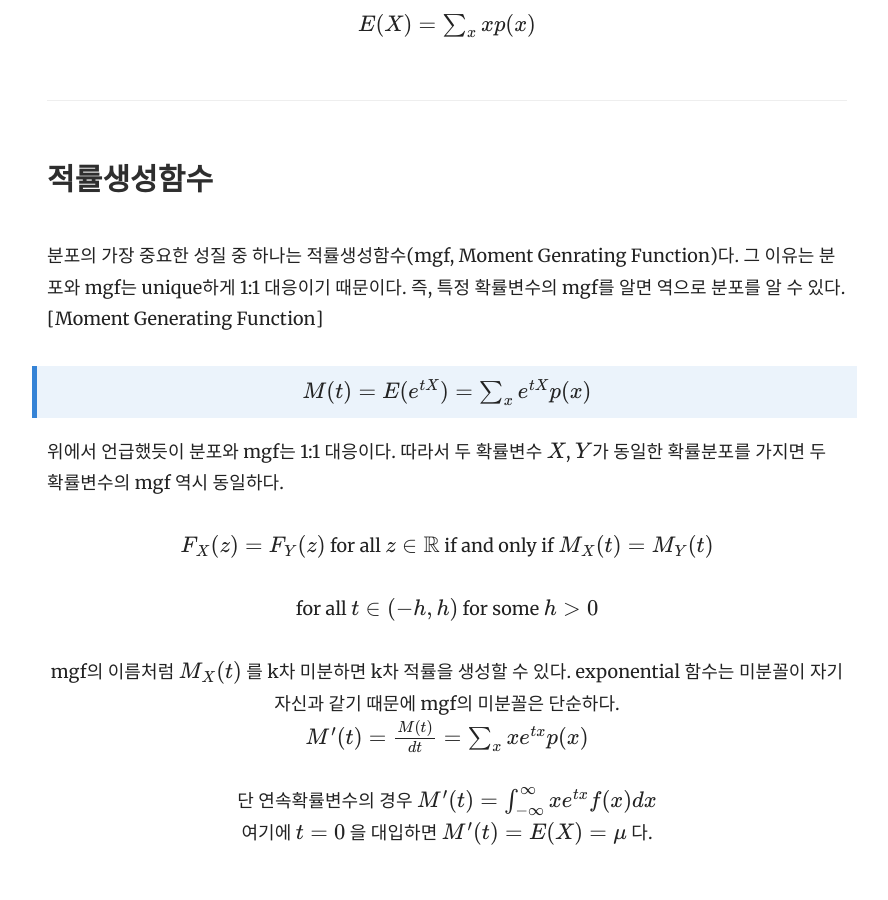
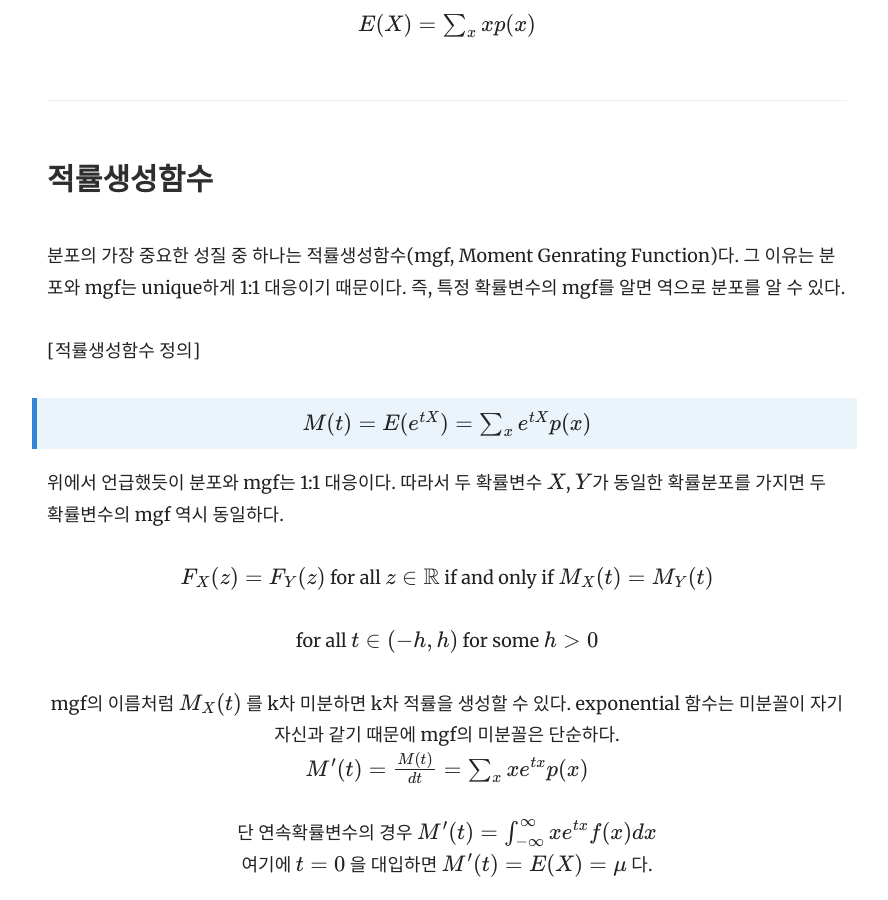
Before and after one commit to yrk3434/yrk3434.github.io, a Jekyll site: the page built from _docs/Theory/Mathematical Statistics.md, in a window 1280 px wide and 900 px high, scrolled down 1253 px. Shown: the whole window, without its empty margins (343-1231 px from the left). Built offline with Jekyll 4.4.1, drawn with Linux system fonts in a browser that asks for light colours; formulas are drawn with MathJax 3; before the commit the page ends 2122 px from its top, so only the background shows below that.

Commit message:
Update Mathematical Statistics.md

```diff
--- a/_docs/Theory/Mathematical Statistics.md
+++ b/_docs/Theory/Mathematical Statistics.md
@@ -42,7 +42,7 @@ toc_label: 목차
 <br/>
 분포의 가장 중요한 성질 중 하나는 적률생성함수(mgf, Moment Genrating Function)다. 그 이유는 분포와 mgf는 unique하게 1:1 대응이기 때문이다. 즉, 특정 확률변수의 mgf를 알면 역으로 분포를 알 수 있다.
 <br/>
-[Moment Generating Function]
+[적률생성함수 정의]
 > <center>$ M(t)=E( e^{tX} )  = \sum_x e^{tX} p(x) $ <center/>
 
 위에서 언급했듯이 분포와 mgf는 1:1 대응이다. 따라서 두 확률변수 $ X $, $ Y $가 동일한 확률분포를 가지면 두 확률변수의 mgf 역시 동일하다.
```
